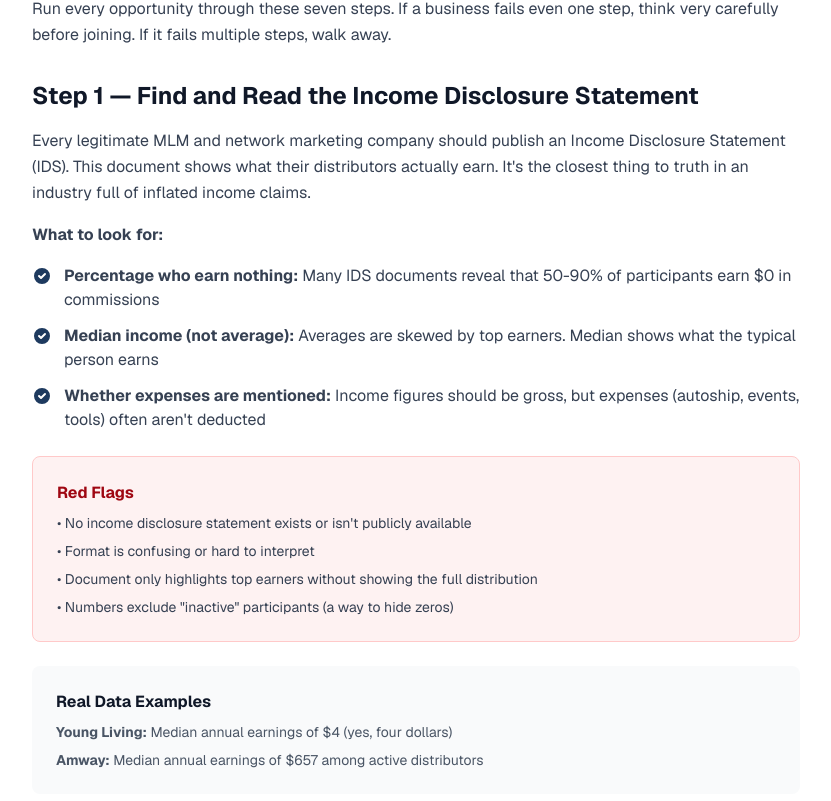
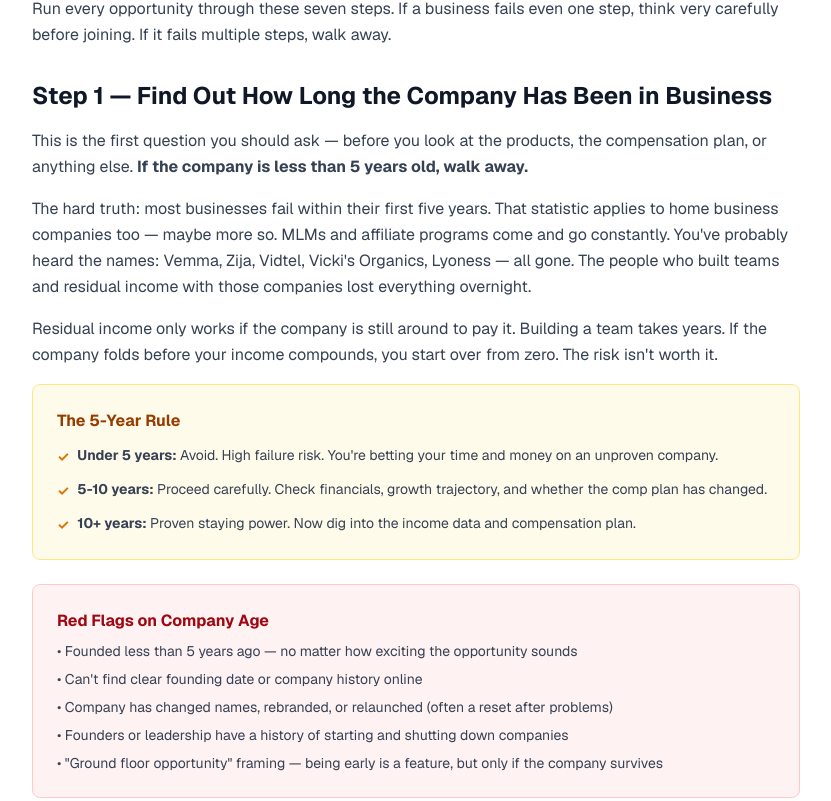
Before and after one commit to homebusinessacademy/home-business-watch, a Next.js app: page /guides/how-to-evaluate-home-business in a window 1280 px wide. Shown: the part 799-1600 px from the top of the page, without its empty margins (224-1055 px from the left). Built offline with nearby package versions, Linux system fonts and the light colour scheme.

Commit message:
Update Step 1 in how-to-evaluate guide: company age over income disclosure

```diff
--- a/src/app/guides/how-to-evaluate-home-business/page.tsx
+++ b/src/app/guides/how-to-evaluate-home-business/page.tsx
@@ -89,40 +89,41 @@ export default function HowToEvaluateHomeBusinessPage() {
 
             {/* Step 1 */}
             <section className="mb-12">
-              <h2 className="text-2xl font-bold text-gray-900 mb-4">Step 1 — Find and Read the Income Disclosure Statement</h2>
+              <h2 className="text-2xl font-bold text-gray-900 mb-4">Step 1 — Find Out How Long the Company Has Been in Business</h2>
               <p className="text-gray-700 leading-relaxed mb-4">
-                Every legitimate MLM and network marketing company should publish an Income Disclosure Statement (IDS). This document shows what their distributors actually earn. It&apos;s the closest thing to truth in an industry full of inflated income claims.
+                This is the first question you should ask — before you look at the products, the compensation plan, or anything else. <strong>If the company is less than 5 years old, walk away.</strong>
               </p>
               <p className="text-gray-700 leading-relaxed mb-4">
-                <strong>What to look for:</strong>
+                The hard truth: most businesses fail within their first five years. That statistic applies to home business companies too — maybe more so. MLMs and affiliate programs come and go constantly. You&apos;ve probably heard the names: Vemma, Zija, Vidtel, Vicki&apos;s Organics, Lyoness — all gone. The people who built teams and residual income with those companies lost everything overnight.
               </p>
-              <ul className="space-y-3 mb-6">
-                <li className="flex items-start gap-3">
-                  <svg className="w-5 h-5 text-navy-900 mt-0.5 flex-shrink-0" fill="currentColor" viewBox="0 0 20 20">
-                    <path fillRule="evenodd" d="M10 18a8 8 0 100-16 8 8 0 000 16zm3.707-9.293a1 1 0 00-1.414-1.414L9 10.586 7.707 9.293a1 1 0 00-1.414 1.414l2 2a1 1 0 001.414 0l4-4z" clipRule="evenodd" />
-                  </svg>
-                  <span className="text-gray-700"><strong>Percentage who earn nothing:</strong> Many IDS documents reveal that 50-90% of participants earn $0 in commissions</span>
-                </li>
-                <li className="flex items-start gap-3">
-                  <svg className="w-5 h-5 text-navy-900 mt-0.5 flex-shrink-0" fill="currentColor" viewBox="0 0 20 20">
-                    <path fillRule="evenodd" d="M10 18a8 8 0 100-16 8 8 0 000 16zm3.707-9.293a1 1 0 00-1.414-1.414L9 10.586 7.707 9.293a1 1 0 00-1.414 1.414l2 2a1 1 0 001.414 0l4-4z" clipRule="evenodd" />
-                  </svg>
-                  <span className="text-gray-700"><strong>Median income (not average):</strong> Averages are skewed by top earners. Median shows what the typical person earns</span>
-                </li>
-                <li className="flex items-start gap-3">
-                  <svg className="w-5 h-5 text-navy-900 mt-0.5 flex-shrink-0" fill="currentColor" viewBox="0 0 20 20">
-                    <path fillRule="evenodd" d="M10 18a8 8 0 100-16 8 8 0 000 16zm3.707-9.293a1 1 0 00-1.414-1.414L9 10.586 7.707 9.293a1 1 0 00-1.414 1.414l2 2a1 1 0 001.414 0l4-4z" clipRule="evenodd" />
-                  </svg>
-                  <span className="text-gray-700"><strong>Whether expenses are mentioned:</strong> Income figures should be gross, but expenses (autoship, events, tools) often aren&apos;t deducted</span>
-                </li>
-              </ul>
+              <p className="text-gray-700 leading-relaxed mb-4">
+                Residual income only works if the company is still around to pay it. Building a team takes years. If the company folds before your income compounds, you start over from zero. The risk isn&apos;t worth it.
+              </p>
+              <div className="bg-amber-50 border border-amber-200 rounded-lg p-6 mb-6">
+                <h3 className="font-bold text-amber-800 mb-3">The 5-Year Rule</h3>
+                <ul className="space-y-3 text-gray-700 text-sm">
+                  <li className="flex items-start gap-2">
+                    <span className="text-amber-600 font-bold mt-0.5">✓</span>
+                    <span><strong>Under 5 years:</strong> Avoid. High failure risk. You&apos;re betting your time and money on an unproven company.</span>
+                  </li>
+                  <li className="flex items-start gap-2">
+                    <span className="text-amber-600 font-bold mt-0.5">✓</span>
+                    <span><strong>5-10 years:</strong> Proceed carefully. Check financials, growth trajectory, and whether the comp plan has changed.</span>
+                  </li>
+                  <li className="flex items-start gap-2">
+                    <span className="text-amber-600 font-bold mt-0.5">✓</span>
+                    <span><strong>10+ years:</strong> Proven staying power. Now dig into the income data and compensation plan.</span>
+                  </li>
+                </ul>
+              </div>
               <div className="bg-red-50 border border-red-200 rounded-lg p-6 mb-6">
-                <h3 className="font-bold text-red-800 mb-2">Red Flags</h3>
+                <h3 className="font-bold text-red-800 mb-2">Red Flags on Company Age</h3>
                 <ul className="space-y-2 text-gray-700 text-sm">
-                  <li>• No income disclosure statement exists or isn&apos;t publicly available</li>
-                  <li>• Format is confusing or hard to interpret</li>
-                  <li>• Document only highlights top earners without showing the full distribution</li>
-                  <li>• Numbers exclude &quot;inactive&quot; participants (a way to hide zeros)</li>
+                  <li>• Founded less than 5 years ago — no matter how exciting the opportunity sounds</li>
+                  <li>• Can&apos;t find clear founding date or company history online</li>
+                  <li>• Company has changed names, rebranded, or relaunched (often a reset after problems)</li>
+                  <li>• Founders or leadership have a history of starting and shutting down companies</li>
+                  <li>• &quot;Ground floor opportunity&quot; framing — being early is a feature, but only if the company survives</li>
                 </ul>
               </div>
               <div className="bg-gray-50 rounded-lg p-6">
@@ -336,7 +337,7 @@ export default function HowToEvaluateHomeBusinessPage() {
             <section className="mb-12">
               <h2 className="text-2xl font-bold text-gray-900 mb-4">The Bottom Line</h2>
               <p className="text-gray-700 leading-relaxed mb-4">
-                The companies that pass all 7 steps are rare. Most MLMs fail on step 1 (poor income disclosure numbers), step 2 (costs exceed typical earnings), or step 5 (impossible break-even math). That doesn&apos;t mean opportunity doesn&apos;t exist—it means you need to be selective.
+                The companies that pass all 7 steps are rare. Most MLMs fail on step 1 (company too new or unproven), step 2 (costs exceed typical earnings), or step 5 (impossible break-even math). That doesn&apos;t mean opportunity doesn&apos;t exist—it means you need to be selective.
               </p>
               <p className="text-gray-700 leading-relaxed mb-6">
                 When you find a business that passes all seven steps—transparent income data, low monthly costs, clean one-tier structure, no regulatory issues, easy break-even math, stable compensation, and real people willing to show real results—you&apos;ve found something worth your time. <Link href="/companies/home-business-academy" className="text-amber-600 hover:underline font-medium">Home Business Academy</Link> is one program that consistently passes this checklist, which is why it ranks as our top-rated opportunity.
```
